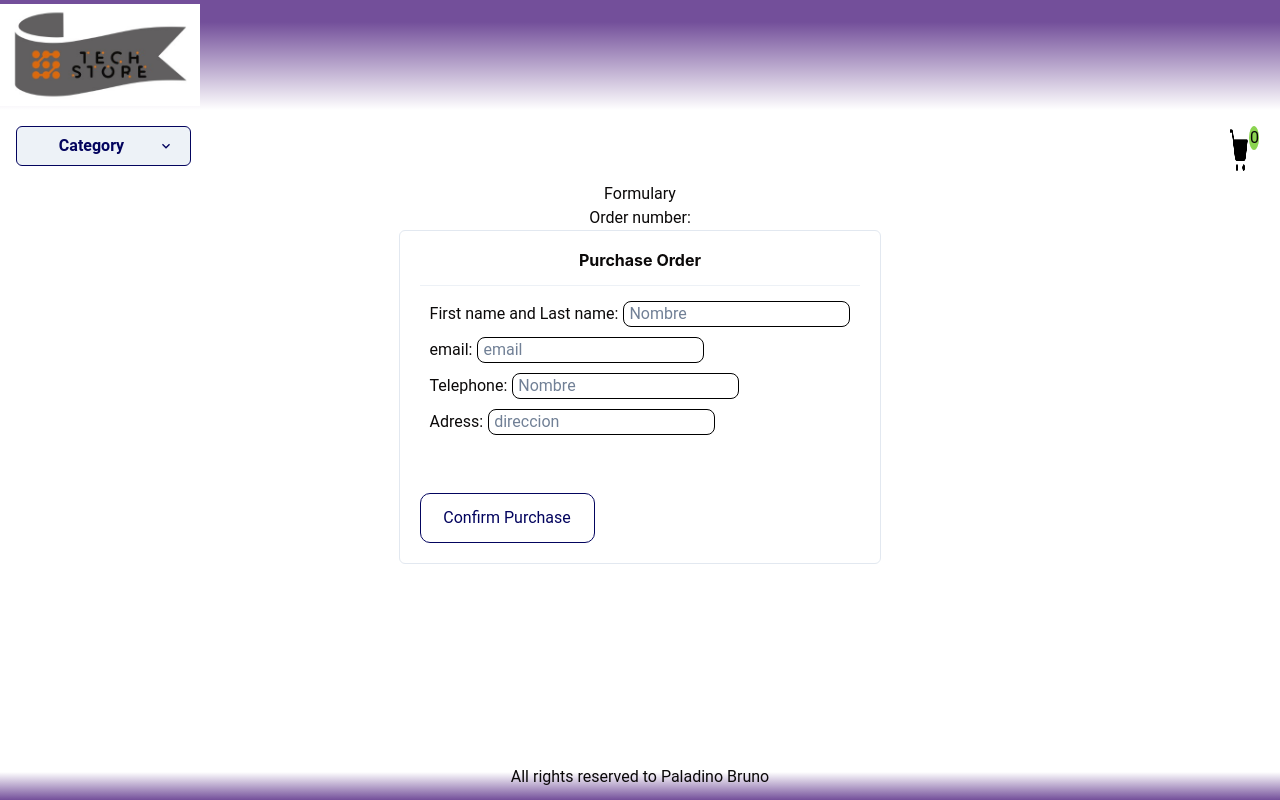
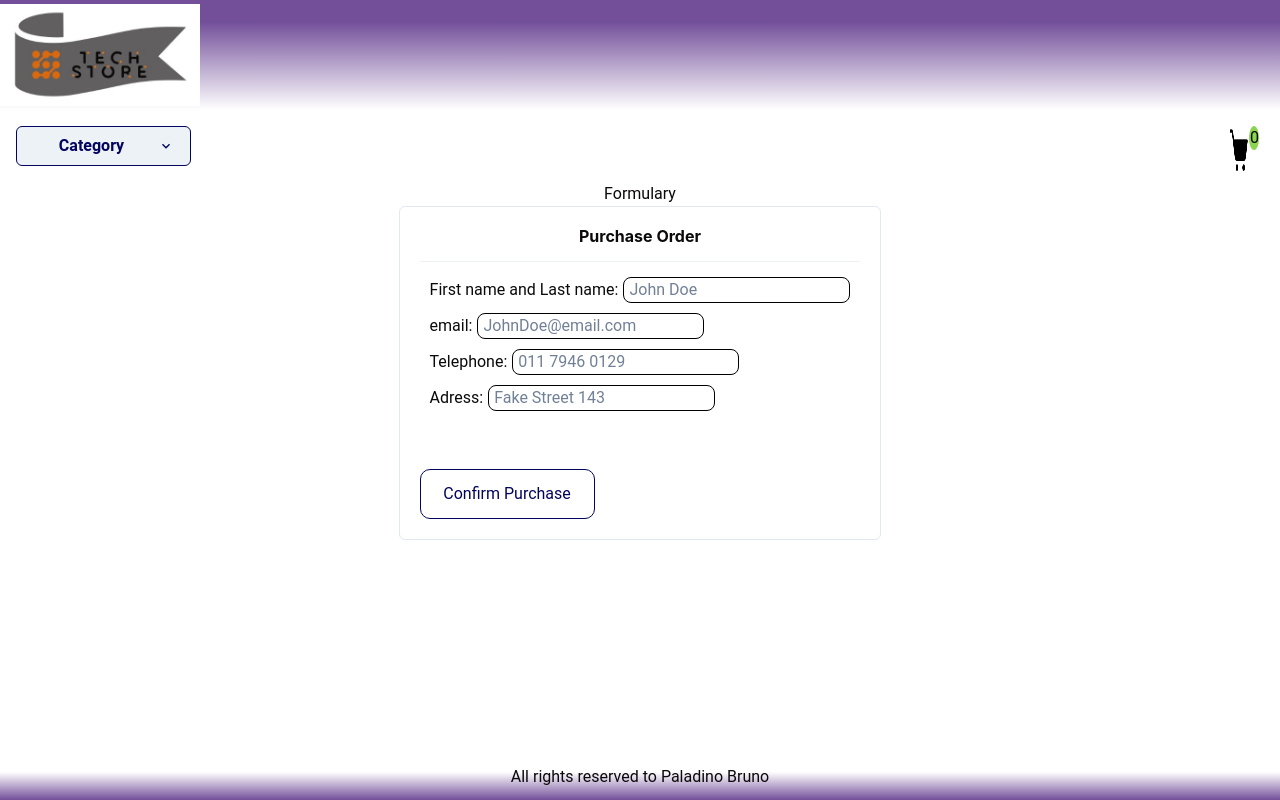
Before and after one commit to BrunoPaladino/PF-Paladino-React, a React (Vite) app: page /form in a window 1280 px wide. Built offline with nearby package versions, Linux system fonts and the light colour scheme.

Commit message:
Distribucion de los productos en el listado y  descripcion de productos

```diff
--- a/src/components/Cart.jsx
+++ b/src/components/Cart.jsx
@@ -39,7 +39,7 @@ const Cart = () => {
                     <h3>
                         The cart is empty
                     </h3>
-                    <p>But you can continue looking for a present for your friends or for yourself!</p>
+                    <p id='messageContinueBuying'>But you can continue looking for a present for your friends or for yourself!</p>
                     <Link to={'/'}>
                         <button className='generalButton'>
                             <span>
--- a/src/components/Form.jsx
+++ b/src/components/Form.jsx
@@ -48,8 +48,6 @@ const confirmBought = (event) => {
             </h1>
 
             <div id='formContainer'>
-            <p>Order number: {orderId}</p>
-
                 <form onSubmit={confirmBought}>
                     <Card  direction={{ base: 'column', sm: 'row' }} overflow='hidden' variant='outline'>
                                 <div className='formInCart'>
@@ -59,25 +57,25 @@ const confirmBought = (event) => {
                                     <Divider className='dividerCart'/>
                                     <Text className='formText'>
                                         First name and Last name:
-                                        <input type="text" placeholder='Nombre'
+                                            <input type="text" placeholder='John Doe'
                                             onChange={(event)=> setName(event.target.value)}
                                             />
                                     </Text>
                                     <Text className='formText'>
                                         email:
-                                        <input type="email" placeholder='email'
+                                            <input type="email" placeholder='JohnDoe@email.com'
                                             onChange={(event)=> setEmail(event.target.value)}
                                             />
                                     </Text>
                                     <Text className='formText'>
                                         Telephone:
-                                        <input type="number" placeholder='Nombre'
+                                            <input type="number" placeholder='011 7946 0129'
                                             onChange={(event)=> setTelephone(event.target.value)}
                                             />
                                     </Text>
                                     <Text className='formText'>
                                         Adress:
-                                        <input type="text" placeholder='direccion'
+                                            <input type="text" placeholder='Fake Street 143'
                                             onChange={(event)=> setAdress(event.target.value)}
                                             />
                                     </Text>
--- a/src/components/Item.jsx
+++ b/src/components/Item.jsx
@@ -7,16 +7,13 @@ const Item = ({ id, name, image, description, price, category}) => {
         <>
             <div className='allProductsContainer'>
                     <div className='itemContainer'>
-                        <Card maxW='sm'>
+                        <Card maxW='sm' flex='1'>
                             <CardBody>
                                 <div className='itemImageContainer'>    {/* tomo la prop de ItemList y armo las cards para cada producto, Item es un componente de presentacion */}
                                     <img src={`${image}`} />
                                 </div>
                                 <Stack mt='6' spacing='3'>
                                 <Heading size='md'> {name} </Heading>
-                                <Text>
-                                    {description}
-                                </Text>
                                 <Text  color='green.600' fontSize='2xl'>
                                     <p className='priceText'>
                                         US$ {price}
--- a/src/components/ItemDetail.jsx
+++ b/src/components/ItemDetail.jsx
@@ -41,10 +41,15 @@ const ItemDetail = ( {products} ) => {
                                     <Stack mt='6' spacing='3'>
                                     <Heading size='md'> {product.name} </Heading>
                                     <Text>
-                                        {product.description}
+                                        <p id='productDescription'>
+                                            {product.description}
+                                        </p>
+
                                     </Text>
-                                    <Text color='green.600' fontSize='2xl'>
-                                        US$ {product.price}
+                                    <Text fontSize='2xl'>
+                                        <p className='priceText'>
+                                            US$ {product.price}
+                                        </p>
                                     </Text>
                                     </Stack>
                                 </CardBody>
--- a/src/components/ItemList.jsx
+++ b/src/components/ItemList.jsx
@@ -1,5 +1,6 @@
 import React from 'react'
 import Item from './Item'
+import { Flex } from '@chakra-ui/react'
 
 const ItemList = ( {products} ) => {
     console.log("Received products:", products)
@@ -7,7 +8,8 @@ const ItemList = ( {products} ) => {
 //tomo la prop pasada por ItemListContainer y hago un map para cada producto, asi puedo desestructurarlo por cada propiedad y se lo paso a Item
     return (
         <>
-            {products.map( (product) => {
+        <Flex flexWrap='wrap' justifyContent='space-evenly'>      {/* hago que lo que mapee, lo haga en un componente con display flex */}
+            {products.map( (product) => {                               /* asi puedo acomodar los productos en cuadricula */
                 return (
                     <Item
                         key = {product.id}
@@ -21,7 +23,7 @@ const ItemList = ( {products} ) => {
                     />
                 )
             })
-            }
+            }</Flex>
         </>
     )
 }
--- a/src/contexts/CartContext.jsx
+++ b/src/contexts/CartContext.jsx
@@ -15,7 +15,6 @@ export const CartProvider = ({children}) => {
         return acumulator + product.totalPrice}, 0);
 
     let cartEmpty;
-
     if(cart.length===0){
         cartEmpty=true;
     } else {
--- a/src/index.css
+++ b/src/index.css
@@ -39,7 +39,7 @@ h3{
     max-width: 100%;
     flex-direction: row;
     align-items: center;
-    margin-top: 50px;
+    margin-top: 60px;
     position: fixed;
     bottom: 0;
 }
@@ -82,7 +82,8 @@ h2 {
 .itemContainer{
     display: flex;
     flex-direction: row;
-    margin-bottom: 50px;
+    margin-top: 15px;
+    margin-bottom: 20px;
 }
 
 
@@ -119,6 +120,10 @@ h2 {
     padding: 5px;
 }
 
+#messageContinueBuying{
+    margin-bottom: 15px;
+}
+
 .productInCart{
     display: flex;
     flex-direction: column;
@@ -134,9 +139,13 @@ h2 {
 }
 
 .detailInCart{
+    align-items: center;
+}
+
+#productDescription{
     display: flex;
-    flex-direction: row-reverse;
-    align-items: center;
+    justify-content: center;
+    text-align:justify;
 }
 
 .dividerCart{
```
Lines whose indentation alone changed are shown as unchanged.
